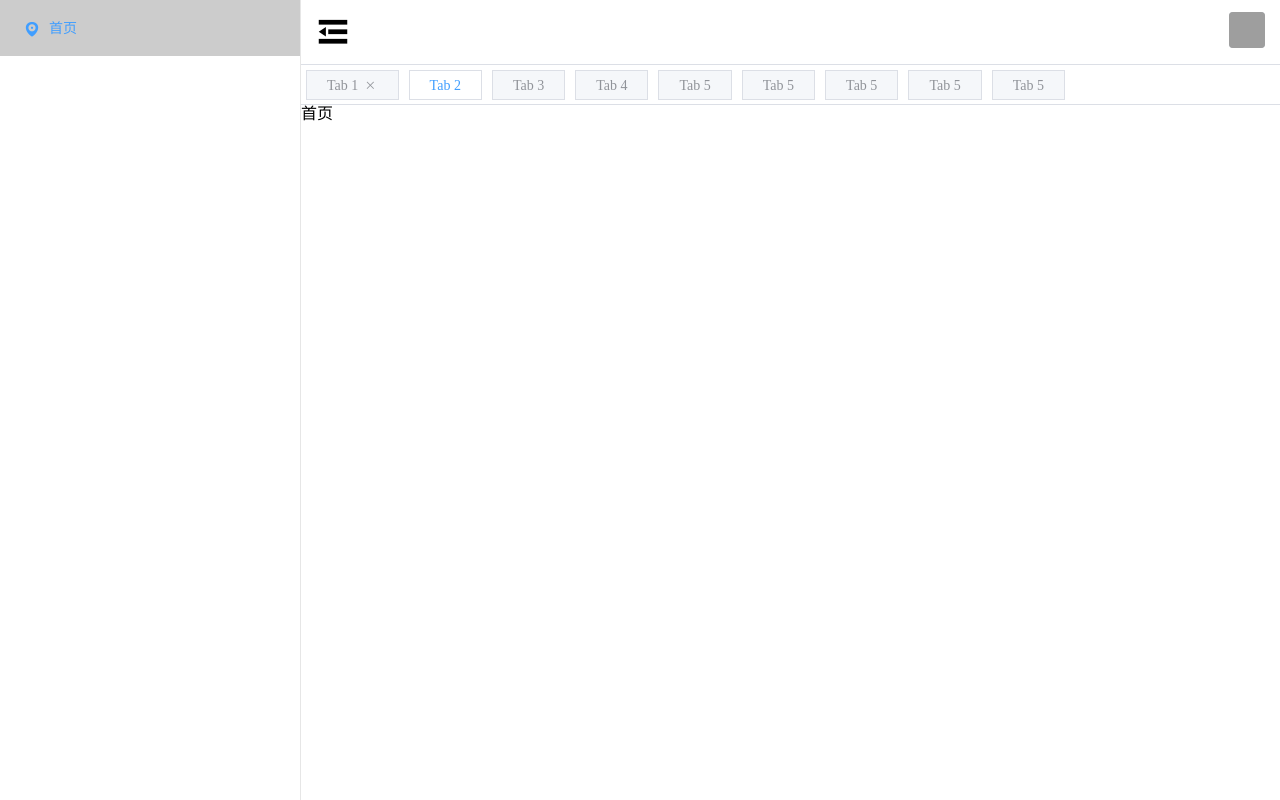
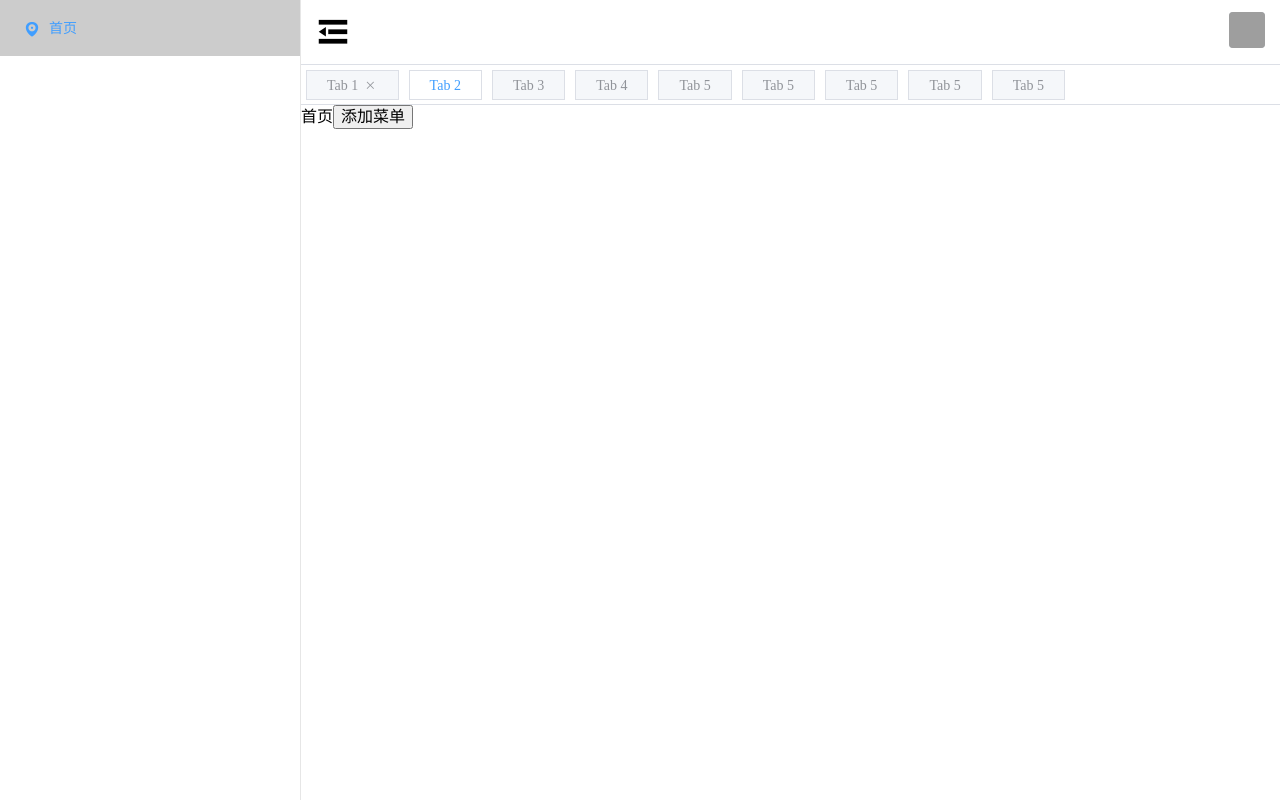
Before and after one commit to saltedfish964/vue-admin, a Vue app: page /#/Home in a window 1280 px wide. Before the commit this address led to /#/Home. Built offline with nearby package versions, Linux system fonts and the light colour scheme; grey boxes are pictures that could not be loaded.

Commit message:
404 页面

```diff
--- a/src/router/index.js
+++ b/src/router/index.js
@@ -35,6 +35,8 @@ const routes = [
       },
     ],
   },
+  { path: '/404', component: () => import('@/views/404/index') },
+  { path: '*', redirect: '/404' },
 ];
 
 const router = new VueRouter({
--- a/src/store/modules/menu.js
+++ b/src/store/modules/menu.js
@@ -14,7 +14,11 @@ const getters = {};
 
 const actions = {};
 
-const mutations = {};
+const mutations = {
+  addMenu(currentState, menu) {
+    currentState.list.push(menu);
+  },
+};
 
 export default {
   namespaced: true,
--- /dev/null
+++ b/src/views/404/index.vue
@@ -0,0 +1,12 @@
+<template>
+  <h1>404</h1>
+</template>
+
+<script>
+export default {
+
+};
+</script>
+
+<style>
+</style>
--- a/src/views/Home.vue
+++ b/src/views/Home.vue
@@ -1,5 +1,5 @@
 <template>
-  <div class="home">首页</div>
+  <div class="home">首页<button @click="addNewMenu">添加菜单</button></div>
 </template>
 
 <script>
@@ -11,6 +11,15 @@ export default {
     };
   },
   methods: {
+    addNewMenu() {
+      this.$store.commit('menu/addMenu', {
+        index: 'Other',
+        route: '/other',
+        disabled: false,
+        name: '其他',
+        icon: 'el-icon-location',
+      });
+    },
   },
 };
 </script>
```
